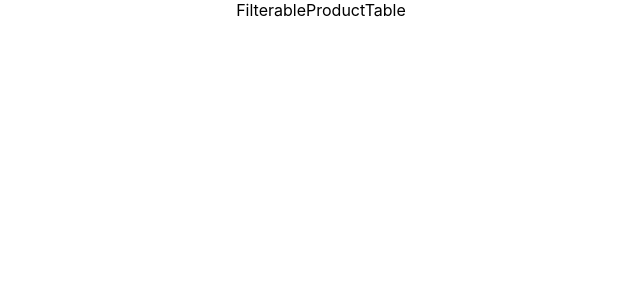
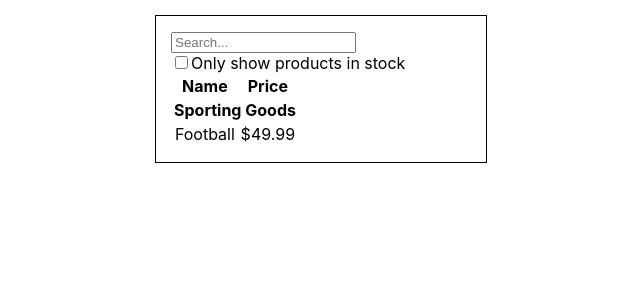
Before and after one commit to nhannm-vn/LIFTING_STATE_UP, a React (Create React App) app: page / in a window 1280 px wide. Shown: the top 300 px of the page, without its empty margins (319-959 px from the left). Built offline with nearby package versions, Linux system fonts and the light colour scheme.

Commit message:
update 12-4-2024

```diff
--- /dev/null
+++ b/src/ThinkingInReact/FilterableProductTable.css
@@ -0,0 +1,10 @@
+.FilterableProductTable {
+  border: 1px solid black;
+  padding: 15px;
+  width: 300px;
+  margin: 15px auto;
+}
+
+form {
+  text-align: left;
+}
--- a/src/ThinkingInReact/FilterableProductTable.jsx
+++ b/src/ThinkingInReact/FilterableProductTable.jsx
@@ -1,10 +1,40 @@
 //Chứa toàn bộ ví dụ chúng ta
+
+//import css
+import './FilterableProductTable.css'
 
 import React, { Component } from 'react'
 
 export class FilterableProductTable extends Component {
   render() {
-    return <div>FilterableProductTable</div>
+    return (
+      <div className='FilterableProductTable'>
+        <form>
+          <input type='text' placeholder='Search...' />
+          <div>
+            <input type='checkbox' />
+            <label>Only show products in stock</label>
+          </div>
+        </form>
+        <table>
+          <thead>
+            <tr>
+              <th>Name</th>
+              <th>Price</th>
+            </tr>
+          </thead>
+          <tbody>
+            <tr>
+              <th colSpan={2}>Sporting Goods</th>
+            </tr>
+            <tr>
+              <td>Football</td>
+              <td>$49.99</td>
+            </tr>
+          </tbody>
+        </table>
+      </div>
+    )
   }
 }
 
```
